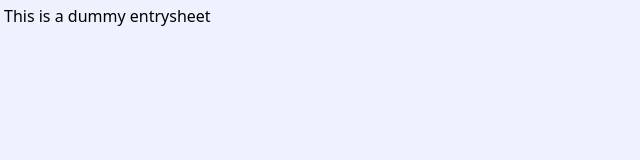
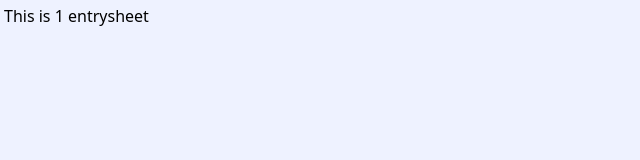
Before and after one commit to tomishima2904/es_manager, a Next.js app in the folder frontend/: page /user/entrysheets/1 in a window 1280 px wide. Shown: the top 160 px of the page, without its empty margins (0-640 px from the left). Built offline with nearby package versions, Linux system fonts and the light colour scheme.

Commit message:
`GET`のレスポンスデータをコンポーネントへ渡せるようにした

```diff
--- a/frontend/src/components/editing/EditingEntrysheet.tsx
+++ b/frontend/src/components/editing/EditingEntrysheet.tsx
@@ -1,5 +1,10 @@
-const EditingEntrysheet = () => {
-  return <div className="p-1">This is a dummy entrysheet</div>;
+import { RichEntrysheetProps } from "@/types/EntrysheetProps";
+
+const EditingEntrysheet = (props: {
+  entrysheet: RichEntrysheetProps;
+}): JSX.Element => {
+  const { esId, company, job, event, deadline, questions } = props.entrysheet;
+  return <div className="p-1">This is {esId} entrysheet</div>;
 };
 
 export default EditingEntrysheet;
--- a/frontend/src/pages/user/entrysheets/[esId].tsx
+++ b/frontend/src/pages/user/entrysheets/[esId].tsx
@@ -2,6 +2,7 @@ import { GetServerSidePropsContext } from "next";
 import { useState, useEffect } from "react";
 import axios from "axios";
 import EditingEntrysheet from "@/components/editing/EditingEntrysheet";
+import { RichEntrysheetProps } from "@/types/EntrysheetProps";
 
 // 動的なパスの値を取得
 export async function getServerSideProps({ query }: GetServerSidePropsContext) {
@@ -11,17 +12,24 @@ export async function getServerSideProps({ query }: GetServerSidePropsContext) {
 }
 
 const Entrysheet = ({ query }: GetServerSidePropsContext) => {
-  const [entrysheet, setEntrysheet] = useState({});
+  const [entrysheet, setEntrysheet] = useState<RichEntrysheetProps>({
+    esId: "",
+    company: "",
+    job: "",
+    event: "",
+    deadline: "",
+    questions: {},
+  });
   useEffect(() => {
     const getEntrysheets = async () => {
       const ENDPOINT: string = "/api/user/entrysheets/" + query.esId;
       const result = await axios.get(ENDPOINT).then((res) => res.data);
-      setEntrysheet(result);
+      setEntrysheet((prevEntrysheet) => ({ ...prevEntrysheet, ...result }));
     };
     getEntrysheets();
   }, []);
 
-  return <EditingEntrysheet />;
+  return <EditingEntrysheet entrysheet={entrysheet} />;
 };
 
 export default Entrysheet;
```
